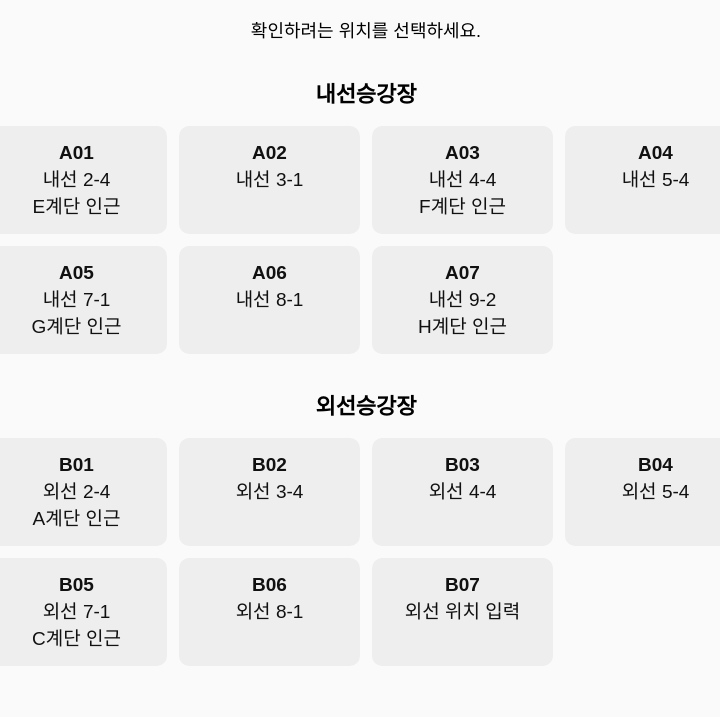
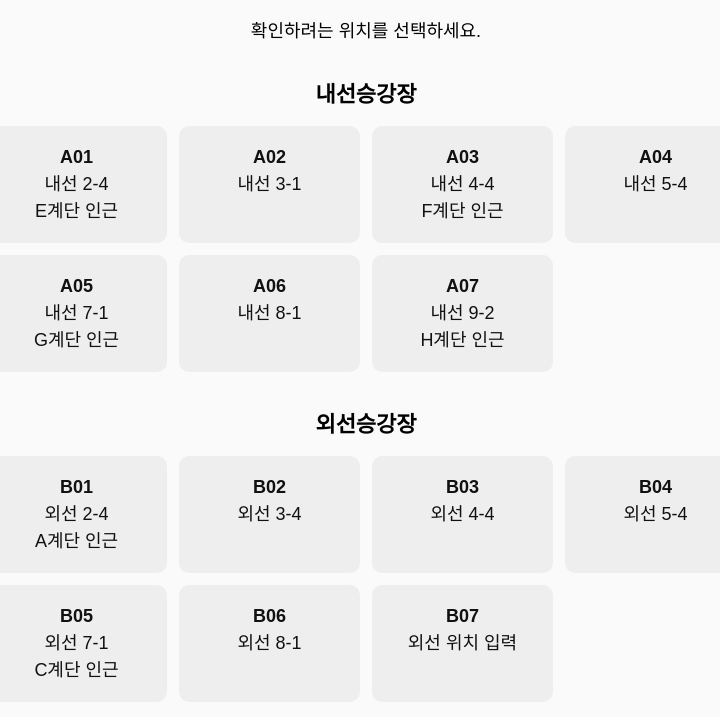
Before and after one commit to Silverpineknight/seolleung-panorama, a plain HTML site: page index.html in a window 1280 px wide. Shown: the part 73-790 px from the top of the page, without its empty margins (274-994 px from the left). Drawn offline with Linux system fonts and the light colour scheme.

Commit message:
Update index.html

```diff
--- a/index.html
+++ b/index.html
@@ -8,7 +8,17 @@
 body{font-family:Arial,sans-serif;text-align:center;margin:30px 15px;background:#fafafa}
 h1{font-size:28px} h2{margin-top:34px;font-size:22px} p{font-size:18px}
 .grid{max-width:760px;margin:0 auto;display:grid;grid-template-columns:repeat(auto-fit,minmax(150px,1fr));gap:12px}
-a{display:block;padding:16px 10px;background:#eee;color:#111;text-decoration:none;border-radius:10px;font-size:19px}
+a{
+  display:block;
+  padding:18px 10px;
+  background:#eee;
+  color:#111;
+  text-decoration:none;
+  border-radius:10px;
+  font-size:18px;
+  line-height:1.5;
+  min-height:72px;
+}
 </style>
 </head>
 <body>
```
